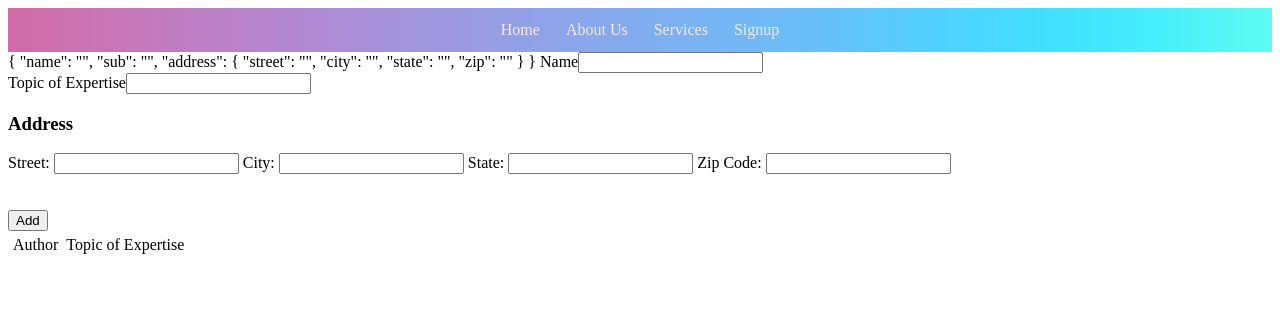
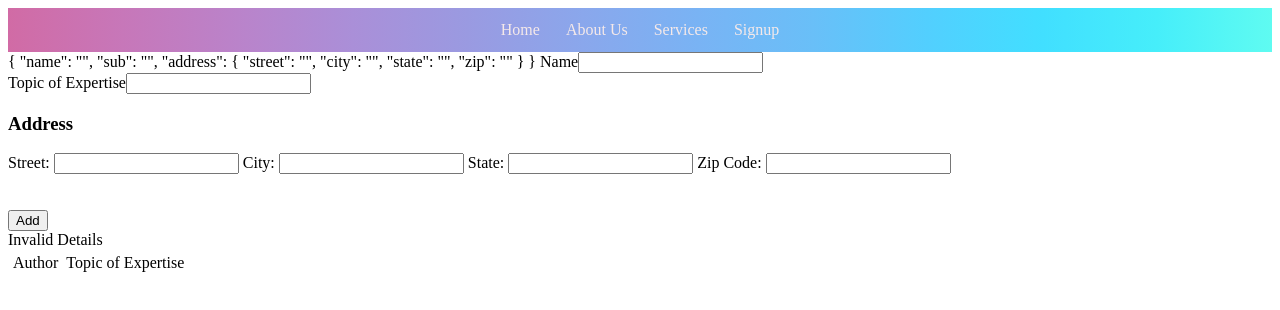
Before and after one commit to vitasoft-practice/practicingGit, an Angular app in the folder Barsha/: page /demo-form in a window 1280 px wide. Shown: the top 310 px of the page. Built offline with nearby package versions, Linux system fonts and the light colour scheme.

Commit message:
nested form group and validators

```diff
--- a/Barsha/src/app/pages/demo-form/demo-form.component.html
+++ b/Barsha/src/app/pages/demo-form/demo-form.component.html
@@ -47,12 +47,17 @@
     <br/><br/>
     <button type="submit">Add</button>
 </form>
+
+    <div *ngIf = "profileForm.invalid">
+       Invalid Details
+    </div>
+
 <table>
     <tr>
         <td> <thead>Author</thead></td>
         <td> <thead>Topic of Expertise</thead></td>
      </tr>
-     <div *ngFor = 'let data of formData'>
+     <div  *ngFor = 'let data of formData'>
 
 
         <app-authortable [name] = "data.name" [sub] ="data.sub" ></app-authortable>
--- a/Barsha/src/app/pages/demo-form/demo-form.component.ts
+++ b/Barsha/src/app/pages/demo-form/demo-form.component.ts
@@ -1,5 +1,5 @@
 import { Component, OnInit } from '@angular/core';
-import { FormControl, FormGroup , FormBuilder, Form } from '@angular/forms';
+import { FormControl, FormGroup , FormBuilder, Validators } from '@angular/forms';
 
 interface address{
   street:string;
@@ -36,8 +36,8 @@ export class DemoFormComponent implements OnInit {
   //   })
   // });
  profileForm = this.fb.group({
-      name: [''],
-      sub: [''],
+      name: ['', Validators.required],
+      sub: ['' , Validators.required],
       address: this.fb.group({
         street: [''],
         city: [''],
```
